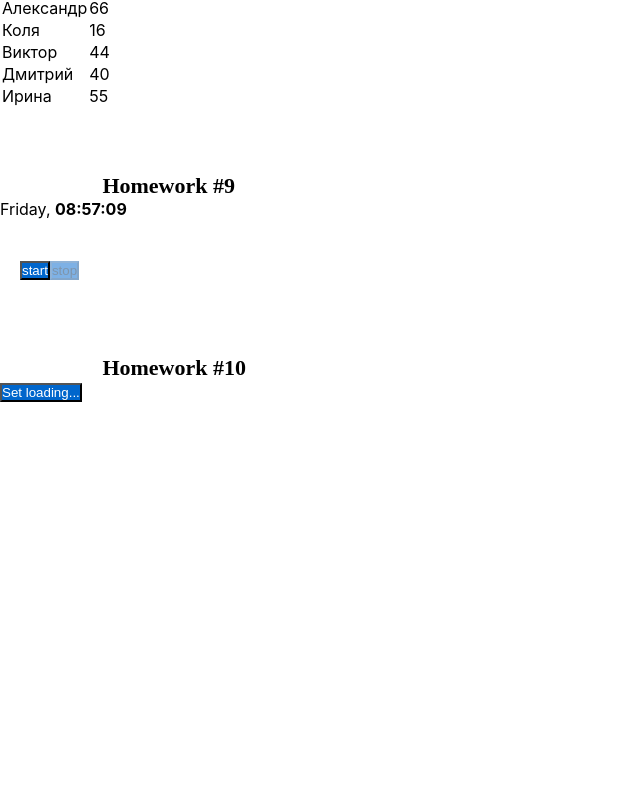
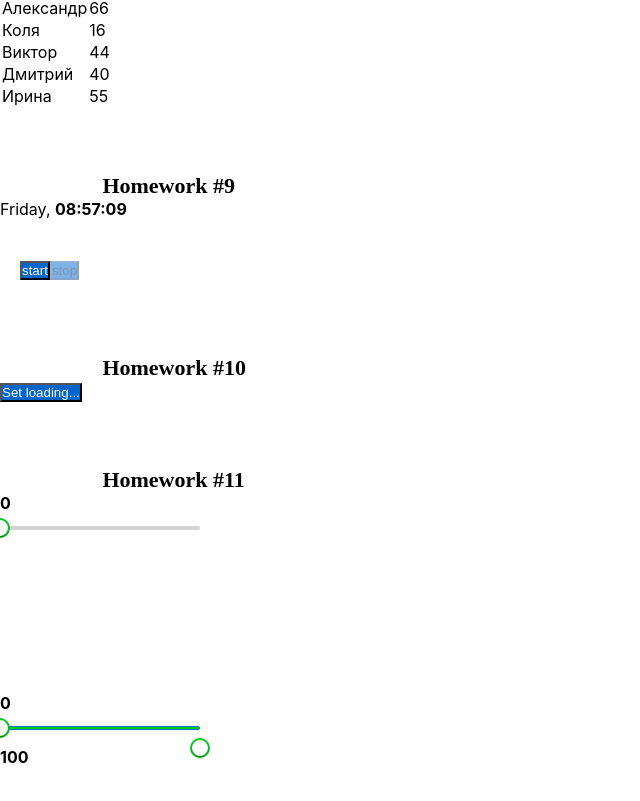
Before and after one commit to IvanMinets/Homework, a React (Create React App) app: page /#/ in a window 1280 px wide. Shown: the part 1819-2620 px from the top of the page, without its empty margins (0-640 px from the left). Before the commit the page ends 2221 px from the top, so only its background shows below. Built offline with nearby package versions, Linux system fonts and the light colour scheme.

Commit message:
HW11 update

```diff
--- a/src/s1-main/App.tsx
+++ b/src/s1-main/App.tsx
@@ -33,7 +33,7 @@ function App() {
             <HW8/>
             <HW9/>
             <HW10/>
-            {/*<HW11/>*/}
+            <HW11/>
             {/*<HW12/>*/}
             {/*<HW13/>*/}
         </div>
--- a/src/s2-homeworks/hw11/HW11.module.css
+++ b/src/s2-homeworks/hw11/HW11.module.css
@@ -2,7 +2,16 @@
 }
 
 .wrapper {
+    width: 200px;
+    height: 200px;
+
+}
+.wrapper .span{
+    padding: 20px;
 }
 
 .number {
+    font-weight: bold;
+    font-size: 16px;
+    line-height: 20px;
 }
--- a/src/s2-homeworks/hw11/common/c7-SuperRange/SuperRange.tsx
+++ b/src/s2-homeworks/hw11/common/c7-SuperRange/SuperRange.tsx
@@ -1,12 +1,24 @@
 import React from 'react'
 import {Slider, SliderProps} from '@mui/material'
+
 
 const SuperRange: React.FC<SliderProps> = (props) => {
 
     return (
         <Slider
             sx={{ // стили для слайдера // пишет студент
-
+                color: 'primary',
+                '& .MuiSlider-rail': {
+                    backgroundColor: '#8B8B8B',
+                },
+                '& .MuiSlider-track': {
+                    backgroundColor: '#00CC22',
+                },
+                '& .MuiSlider-thumb': {
+                    backgroundColor: 'white',
+                    border: '2px solid #00CC22',
+                    position: 'relative'
+                },
 
                  }}
             {...props} // отдаём слайдеру пропсы если они есть (value например там внутри)
```
